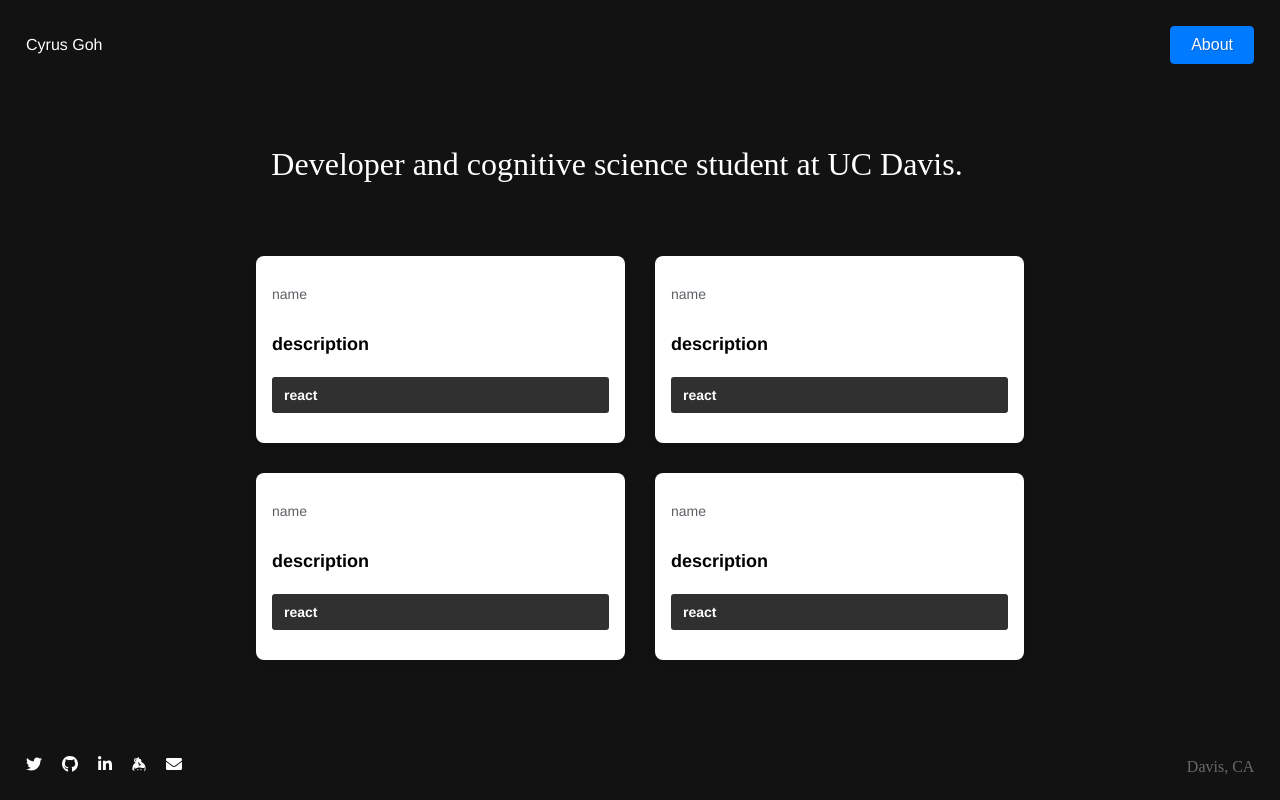
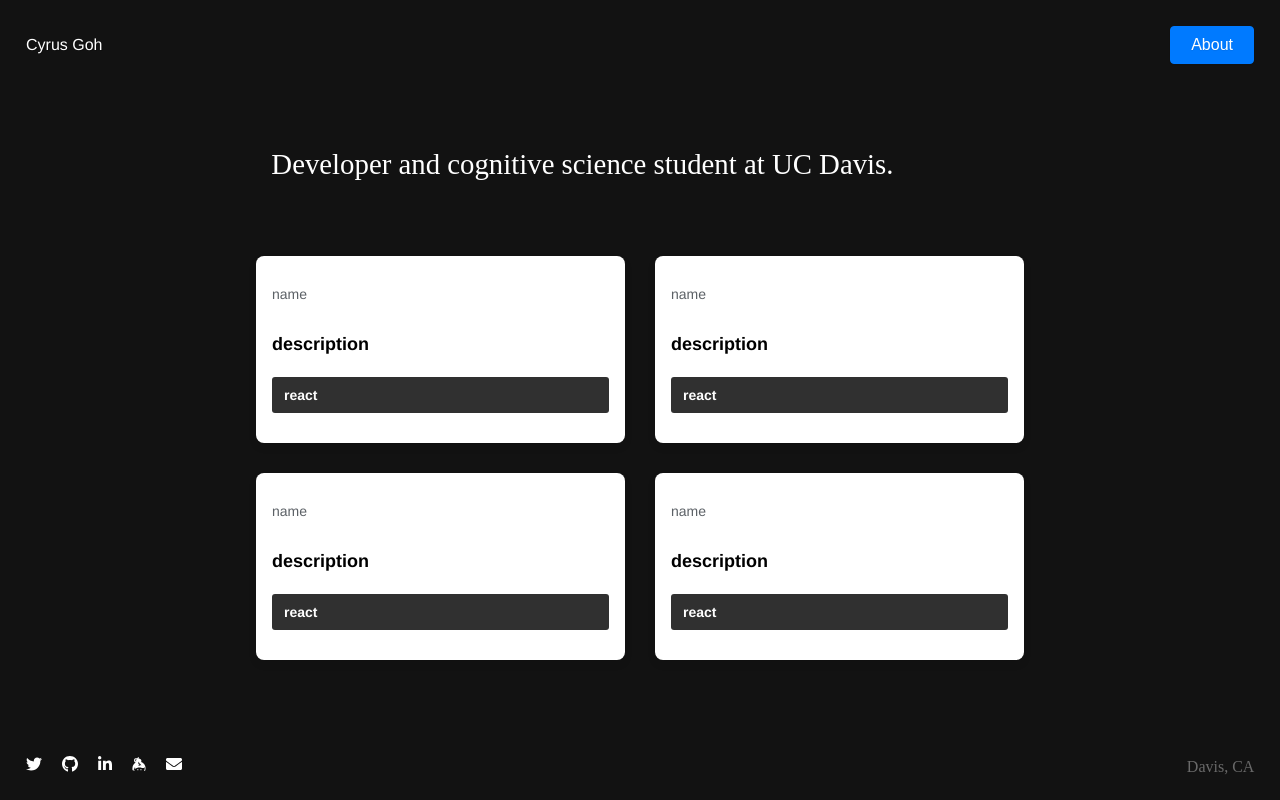
Before and after one commit to lovincyrus/personal-website, a Next.js app: page / in a window 1280 px wide. Built offline with nearby package versions, Linux system fonts and the light colour scheme; a web font is replaced by a local one.

Commit message:
Fix about btn tag

```diff
--- a/components/topbar.js
+++ b/components/topbar.js
@@ -4,7 +4,9 @@ export default () => (
   <div className="top-container">
     <Link prefetch href="/"><a>Cyrus Goh</a></Link>
     <span className="right-wrapper">
-      <button className="about-btn"><a href="/about">About</a></button>
+      <Link href="/about">
+        <button className="about-btn">About</button>
+      </Link>
     </span>
     <style jsx>
     {`
--- a/pages/index.js
+++ b/pages/index.js
@@ -76,7 +76,7 @@ export default () => (
 
         .intro-bio {
           display: block;
-          font: 2rem/120% Graphik;
+          font: 1.8rem Graphik;
           color: #fff;
         }
 
```
